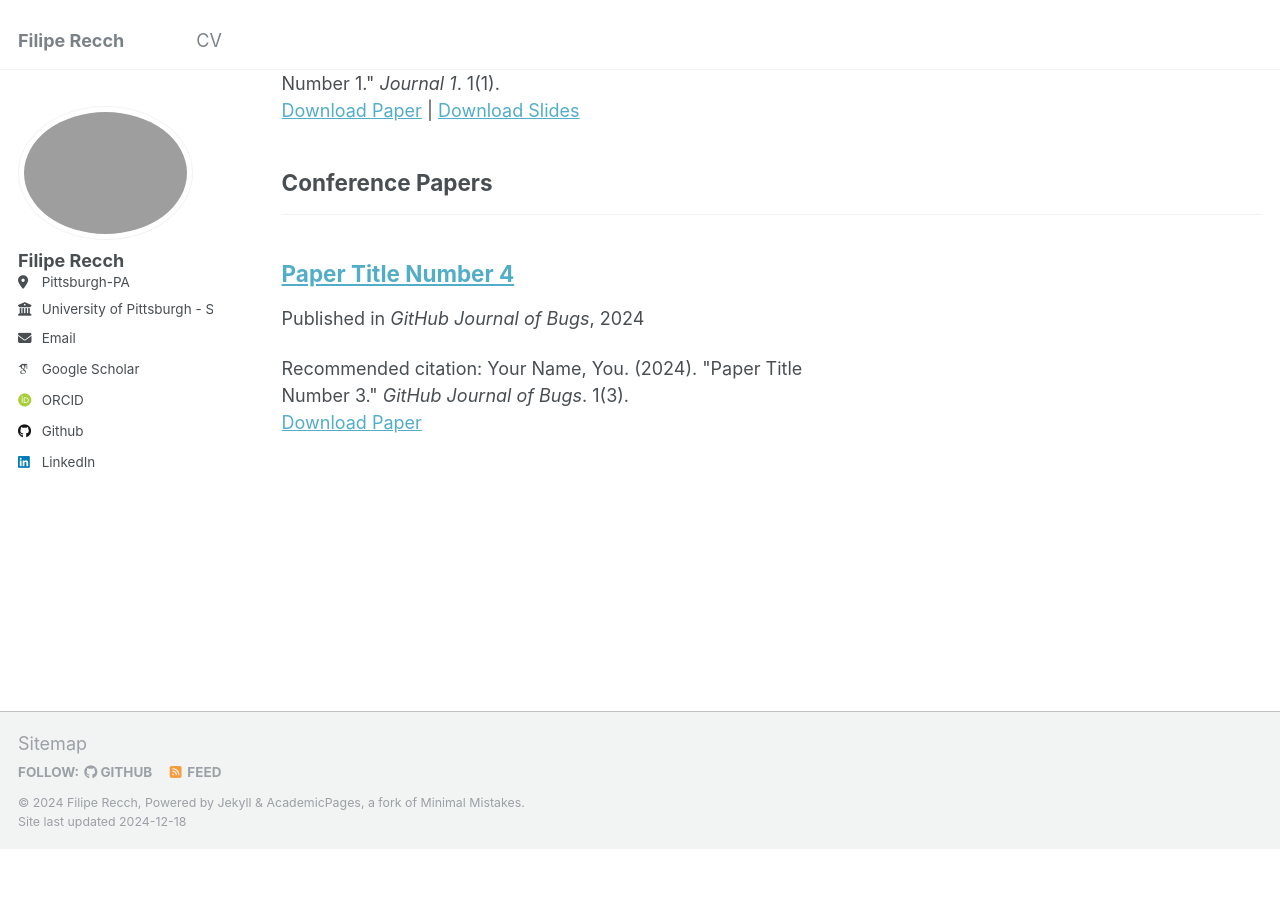
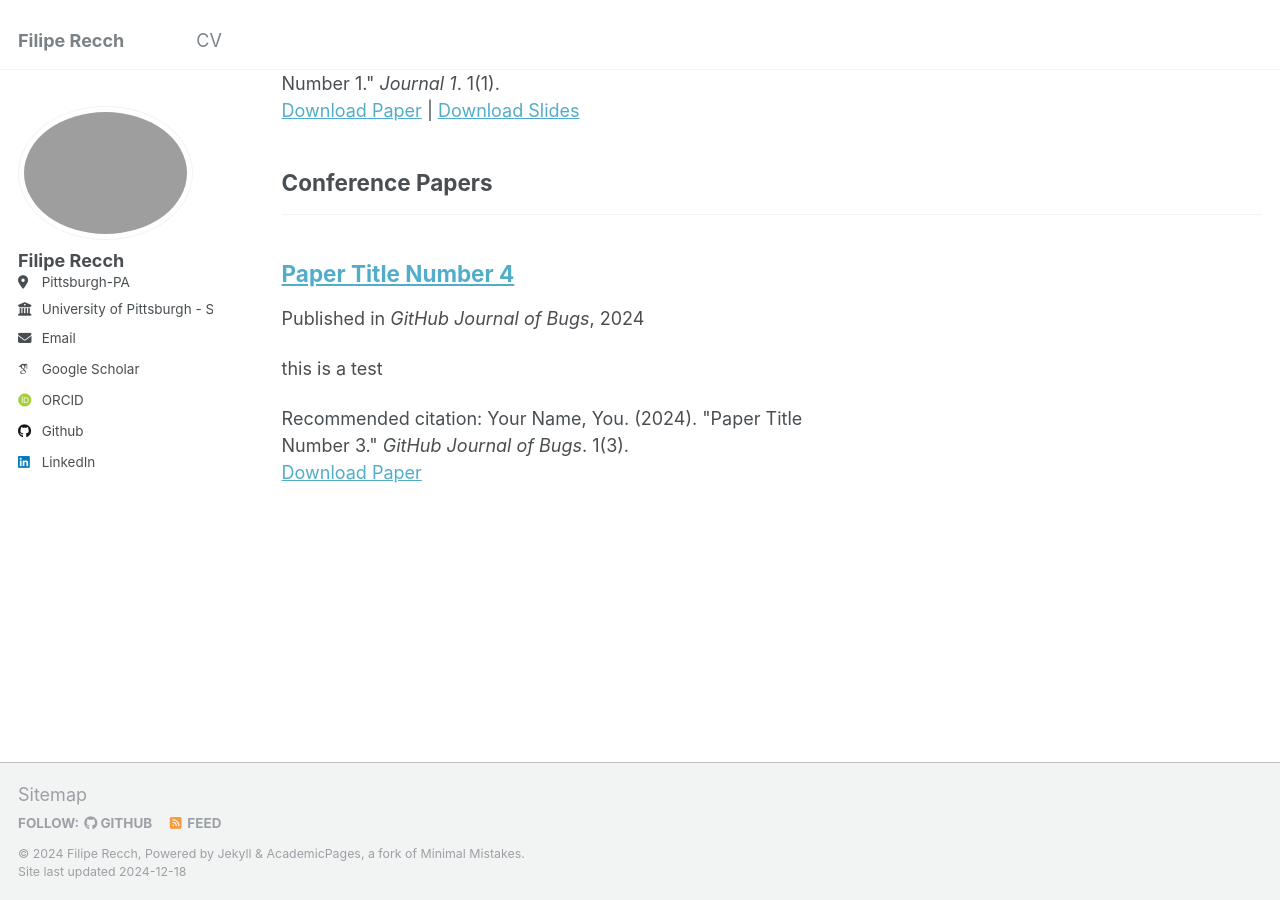
Before and after one commit to filiperecch/filiperecch.github.io, a Jekyll site: the page built from _pages/publications.html, in a window 1280 px wide and 900 px high, scrolled down 1039 px. Built offline with Jekyll 4.4.1, drawn with Linux system fonts in a browser that asks for light colours; some web fonts are replaced; a file with an impossible date is left out; before the commit the page ends 1888 px from its top, so only the background shows below that.

Commit message:
Update 2024-02-17-paper-title-number-4.md

```diff
--- a/_publications/2024-02-17-paper-title-number-4.md
+++ b/_publications/2024-02-17-paper-title-number-4.md
@@ -3,7 +3,7 @@ title: "Paper Title Number 4"
 collection: publications
 category: conferences
 permalink: /publication/2024-02-17-paper-title-number-4
-excerpt: ' '
+excerpt: 'this is a test'
 date: 2024-02-17
 venue: 'GitHub Journal of Bugs'
 paperurl: 'http://academicpages.github.io/files/paper3.pdf'
```
